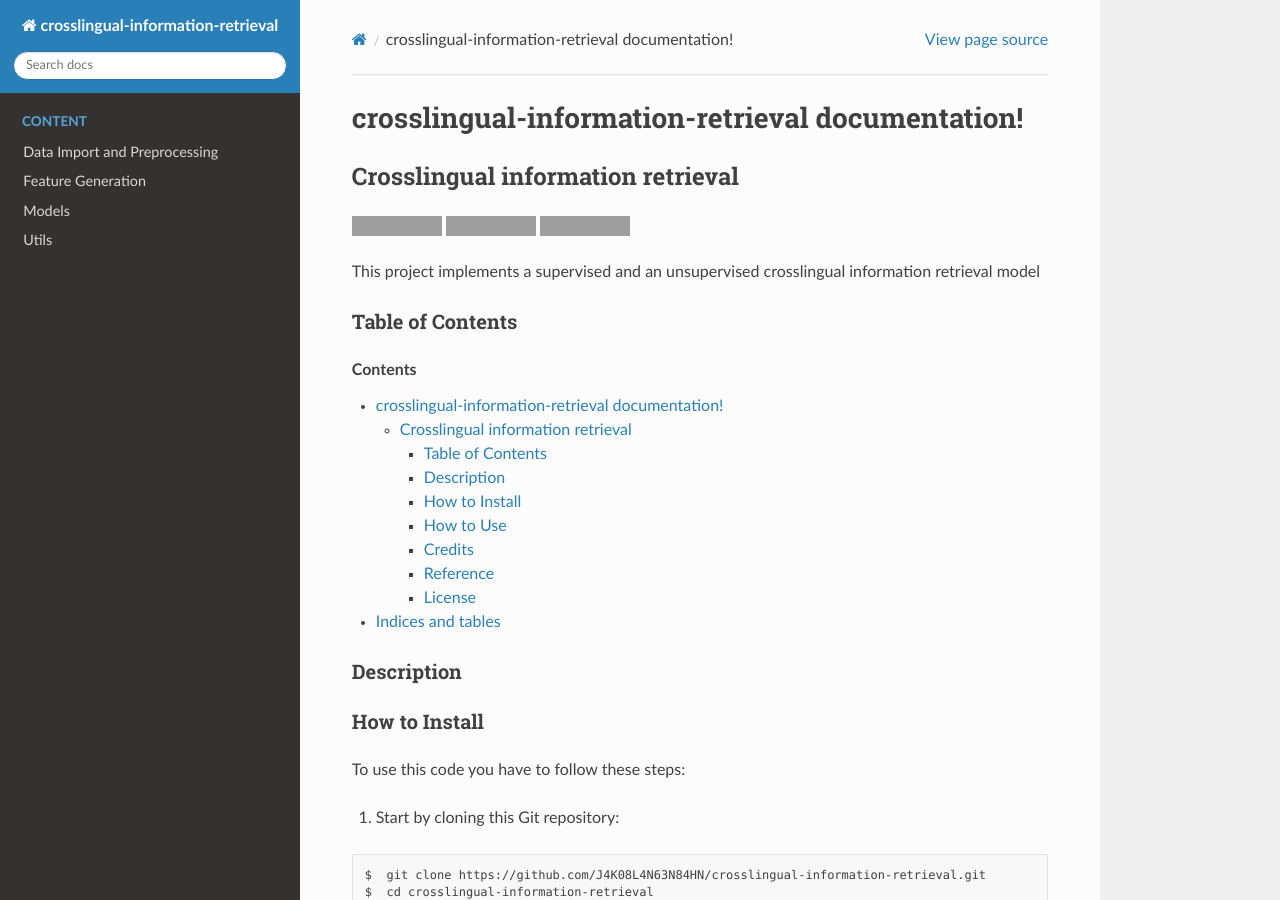
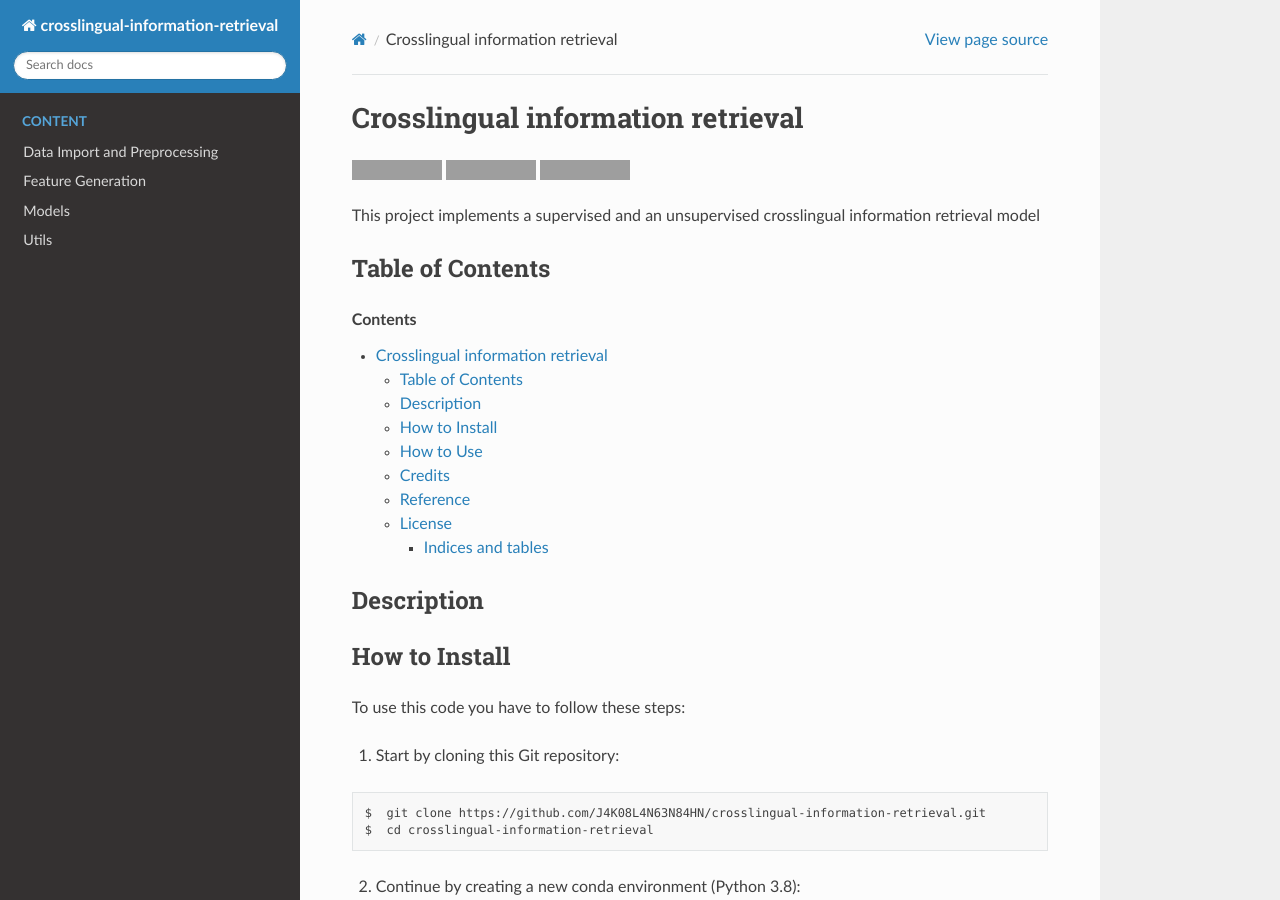
Before and after one commit to J4K08L4N63N84HN/crosslingual-information-retrieval, a Sphinx documentation site: the page built from docs/index.rst, in a window 1280 px wide and 900 px high. Built offline with Sphinx 7.4.7 and the Read the Docs theme 2.0.0, drawn with Linux system fonts in a browser that asks for light colours; some of the changed lines change nothing that is shown; grey boxes are pictures that could not be loaded.

Commit message:
Update index.rst

```diff
--- a/docs/index.rst
+++ b/docs/index.rst
@@ -1,5 +1,5 @@
-crosslingual-information-retrieval documentation!
-==============================================
+.. crosslingual-information-retrieval documentation master file
+
 
 .. include:: ../README.rst
 
```
